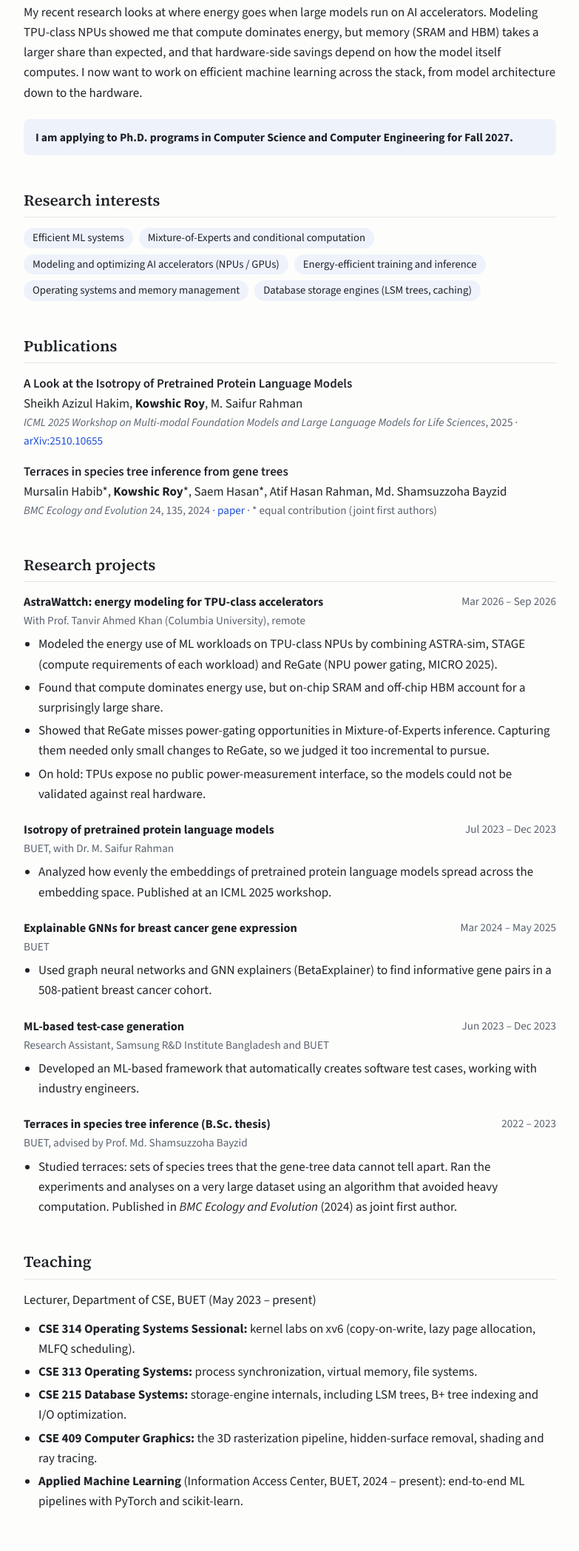
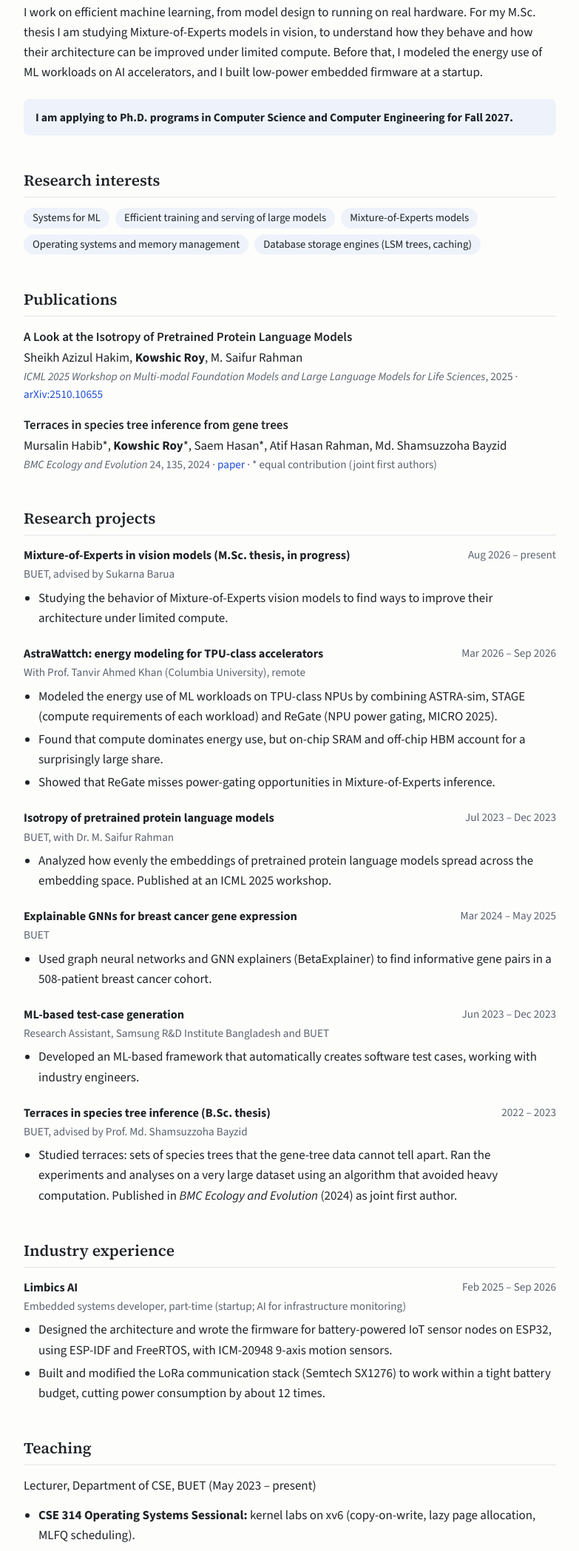
Before and after one commit to vodro/vodro.github.io, a plain HTML site: page index.html in a window 1280 px wide. Shown: the part 422-2519 px from the top of the page at 74% size, without its empty margins (248-1031 px from the left). Drawn offline with nearby package versions, Linux system fonts and the light colour scheme.

Commit message:
Add MoE thesis and Limbics AI experience, update research interests and CV

```diff
--- a/index.html
+++ b/index.html
@@ -4,7 +4,7 @@
 <meta charset="utf-8">
 <meta name="viewport" content="width=device-width, initial-scale=1">
 <title>Kowshic Roy</title>
-<meta name="description" content="Kowshic Roy, Lecturer in CSE at BUET. Research interests: efficient ML systems, Mixture-of-Experts, AI accelerators, operating and database systems.">
+<meta name="description" content="Kowshic Roy, Lecturer in CSE at BUET. Research interests: systems for ML, Mixture-of-Experts models, and operating and database systems.">
 <link rel="preconnect" href="https://fonts.googleapis.com">
 <link rel="preconnect" href="https://fonts.gstatic.com" crossorigin>
 <link href="https://fonts.googleapis.com/css2?family=Source+Sans+3:ital,wght@0,400;0,600;0,700;1,400&family=Source+Serif+4:opsz,wght@8..60,600&display=swap" rel="stylesheet">
@@ -122,17 +122,16 @@
 <section>
   <h2>About</h2>
   <p>I am a Lecturer in CSE at BUET, where I teach operating systems and database systems, and an M.Sc. student advised by Sukarna Barua. I received my B.Sc. in CSE from BUET in 2023, graduating 2nd of 129 with a CGPA of 3.98/4.00.</p>
-  <p>My recent research looks at where energy goes when large models run on AI accelerators. Modeling TPU-class NPUs showed me that compute dominates energy, but memory (SRAM and HBM) takes a larger share than expected, and that hardware-side savings depend on how the model itself computes. I now want to work on efficient machine learning across the stack, from model architecture down to the hardware.</p>
+  <p>I work on efficient machine learning, from model design to running on real hardware. For my M.Sc. thesis I am studying Mixture-of-Experts models in vision, to understand how they behave and how their architecture can be improved under limited compute. Before that, I modeled the energy use of ML workloads on AI accelerators, and I built low-power embedded firmware at a startup.</p>
   <p class="note"><strong>I am applying to Ph.D. programs in Computer Science and Computer Engineering for Fall 2027.</strong></p>
 </section>
 
 <section>
   <h2>Research interests</h2>
   <ul class="tags">
-    <li>Efficient ML systems</li>
-    <li>Mixture-of-Experts and conditional computation</li>
-    <li>Modeling and optimizing AI accelerators (NPUs / GPUs)</li>
-    <li>Energy-efficient training and inference</li>
+    <li>Systems for ML</li>
+    <li>Efficient training and serving of large models</li>
+    <li>Mixture-of-Experts models</li>
     <li>Operating systems and memory management</li>
     <li>Database storage engines (LSM trees, caching)</li>
   </ul>
@@ -158,13 +157,20 @@
   <h2>Research projects</h2>
 
   <div class="entry">
+    <div class="entry-head"><h3>Mixture-of-Experts in vision models (M.Sc. thesis, in progress)</h3><span class="when">Aug 2026 – present</span></div>
+    <div class="meta">BUET, advised by Sukarna Barua</div>
+    <ul>
+      <li>Studying the behavior of Mixture-of-Experts vision models to find ways to improve their architecture under limited compute.</li>
+    </ul>
+  </div>
+
+  <div class="entry">
     <div class="entry-head"><h3>AstraWattch: energy modeling for TPU-class accelerators</h3><span class="when">Mar 2026 – Sep 2026</span></div>
     <div class="meta">With Prof. Tanvir Ahmed Khan (Columbia University), remote</div>
     <ul>
       <li>Modeled the energy use of ML workloads on TPU-class NPUs by combining ASTRA-sim, STAGE (compute requirements of each workload) and ReGate (NPU power gating, MICRO 2025).</li>
       <li>Found that compute dominates energy use, but on-chip SRAM and off-chip HBM account for a surprisingly large share.</li>
-      <li>Showed that ReGate misses power-gating opportunities in Mixture-of-Experts inference. Capturing them needed only small changes to ReGate, so we judged it too incremental to pursue.</li>
-      <li>On hold: TPUs expose no public power-measurement interface, so the models could not be validated against real hardware.</li>
+      <li>Showed that ReGate misses power-gating opportunities in Mixture-of-Experts inference.</li>
     </ul>
   </div>
 
@@ -197,6 +203,19 @@
     <div class="meta">BUET, advised by Prof. Md. Shamsuzzoha Bayzid</div>
     <ul>
       <li>Studied terraces: sets of species trees that the gene-tree data cannot tell apart. Ran the experiments and analyses on a very large dataset using an algorithm that avoided heavy computation. Published in <i>BMC Ecology and Evolution</i> (2024) as joint first author.</li>
+    </ul>
+  </div>
+</section>
+
+<section>
+  <h2>Industry experience</h2>
+
+  <div class="entry">
+    <div class="entry-head"><h3>Limbics AI</h3><span class="when">Feb 2025 – Sep 2026</span></div>
+    <div class="meta">Embedded systems developer, part-time (startup; AI for infrastructure monitoring)</div>
+    <ul>
+      <li>Designed the architecture and wrote the firmware for battery-powered IoT sensor nodes on ESP32, using ESP-IDF and FreeRTOS, with ICM-20948 9-axis motion sensors.</li>
+      <li>Built and modified the LoRa communication stack (Semtech SX1276) to work within a tight battery budget, cutting power consumption by about 12 times.</li>
     </ul>
   </div>
 </section>
```
Also changed, not shown: 1 other file.
